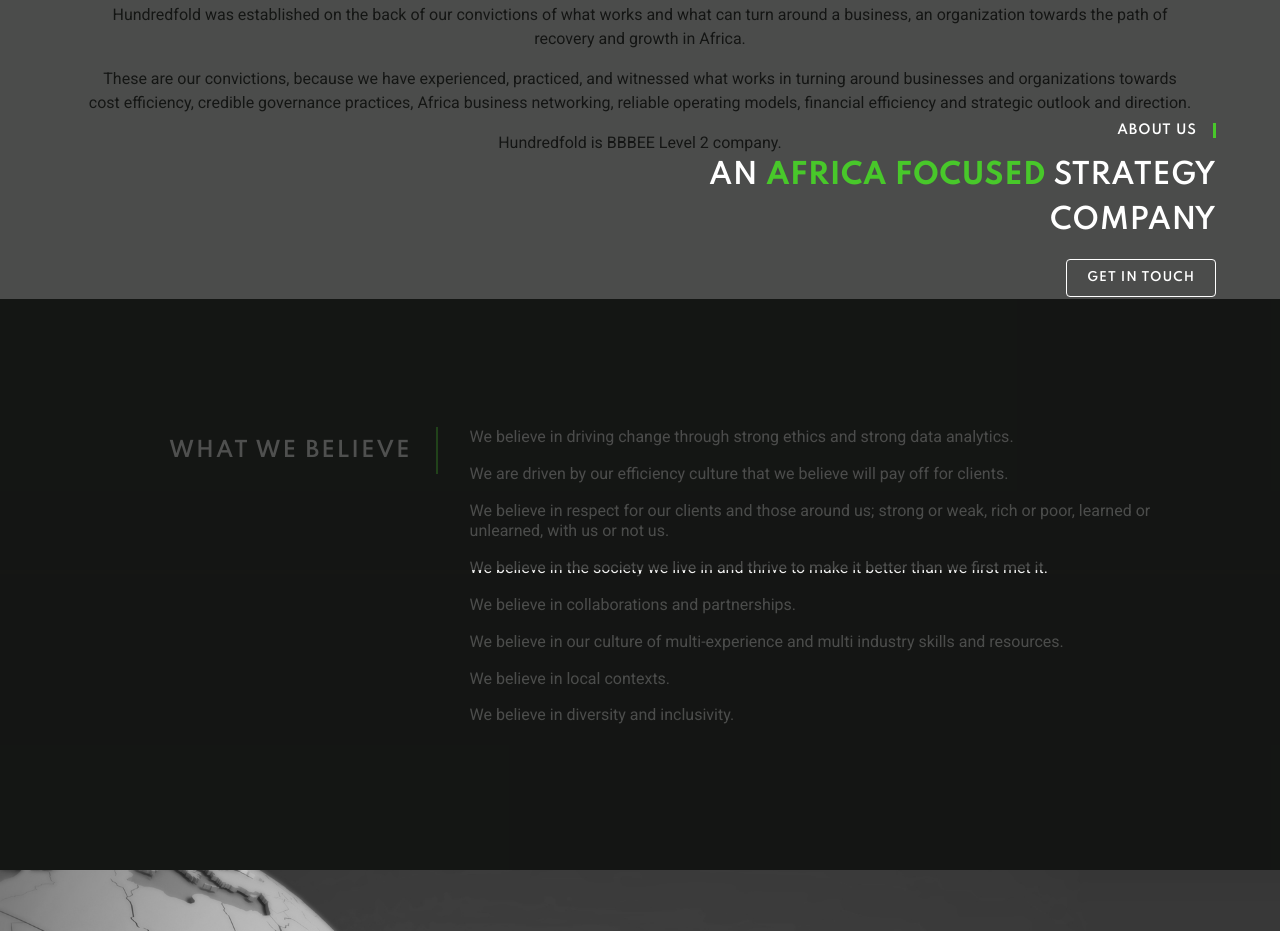
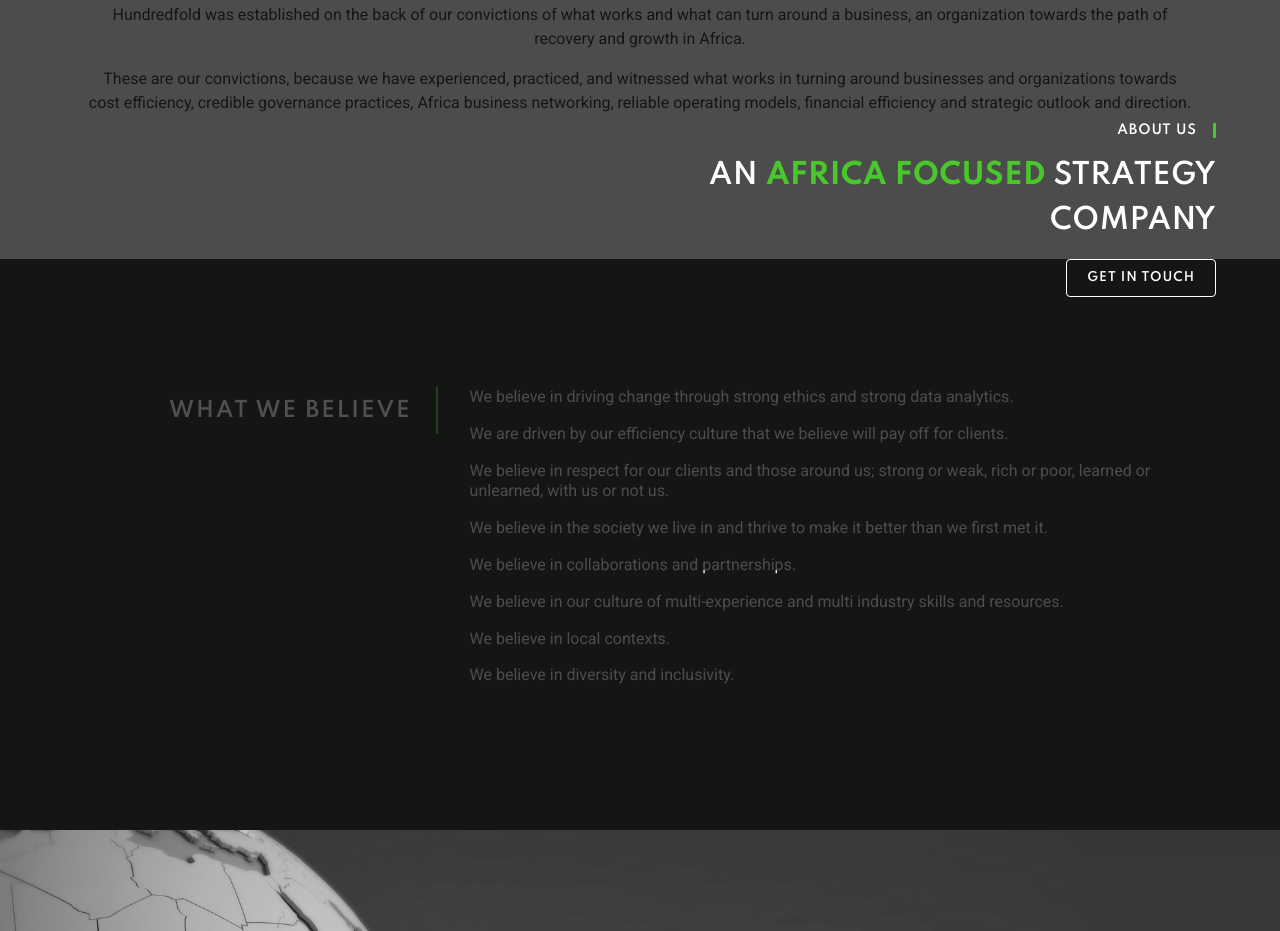
Before and after one commit to Webdacity/HundredFold, a Gatsby site: page / in a window 1280 px wide. Shown: the part 1053-1984 px from the top of the page. Built offline with nearby package versions, Linux system fonts and the light colour scheme; Gatsby itself is replaced by a stand-in of ours.

Commit message:
update about page

```diff
--- a/src/pages/index.js
+++ b/src/pages/index.js
@@ -71,7 +71,6 @@
           <p>
             These are our convictions, because we have experienced, practiced, and witnessed what works in turning around businesses and organizations towards cost efficiency, credible governance practices, Africa business networking, reliable operating models, financial efficiency and strategic outlook and direction.
           </p>
-          <p>Hundredfold is BBBEE Level 2 company.</p>
         </div>
       </Section>
 
```
